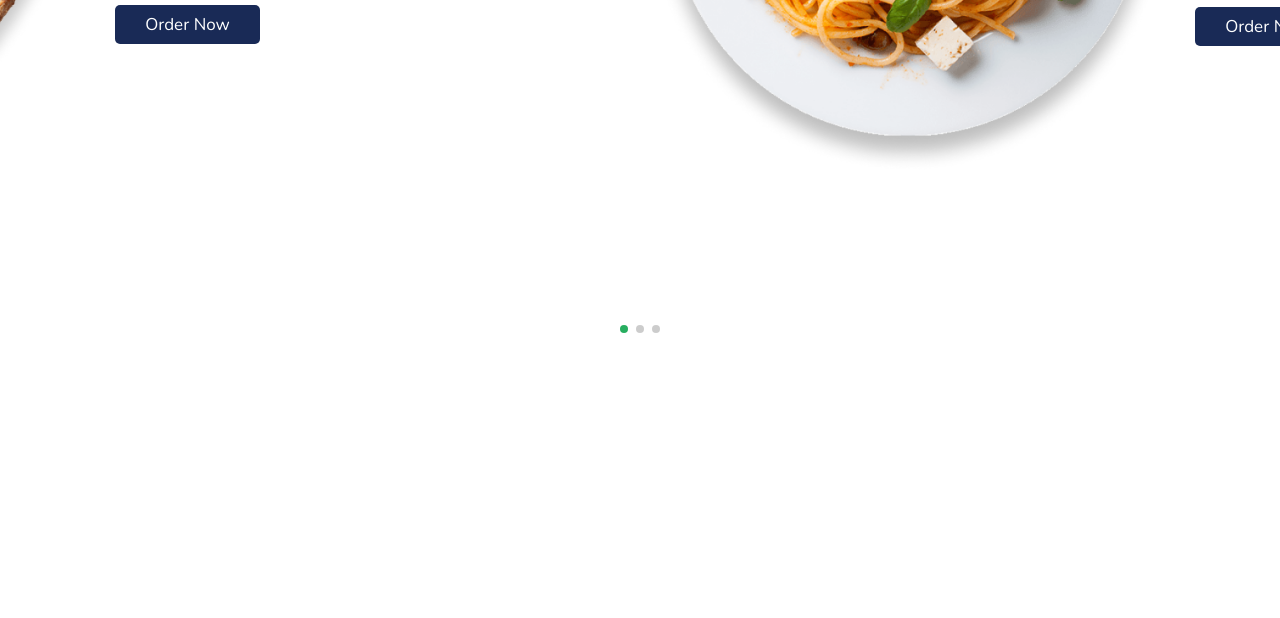
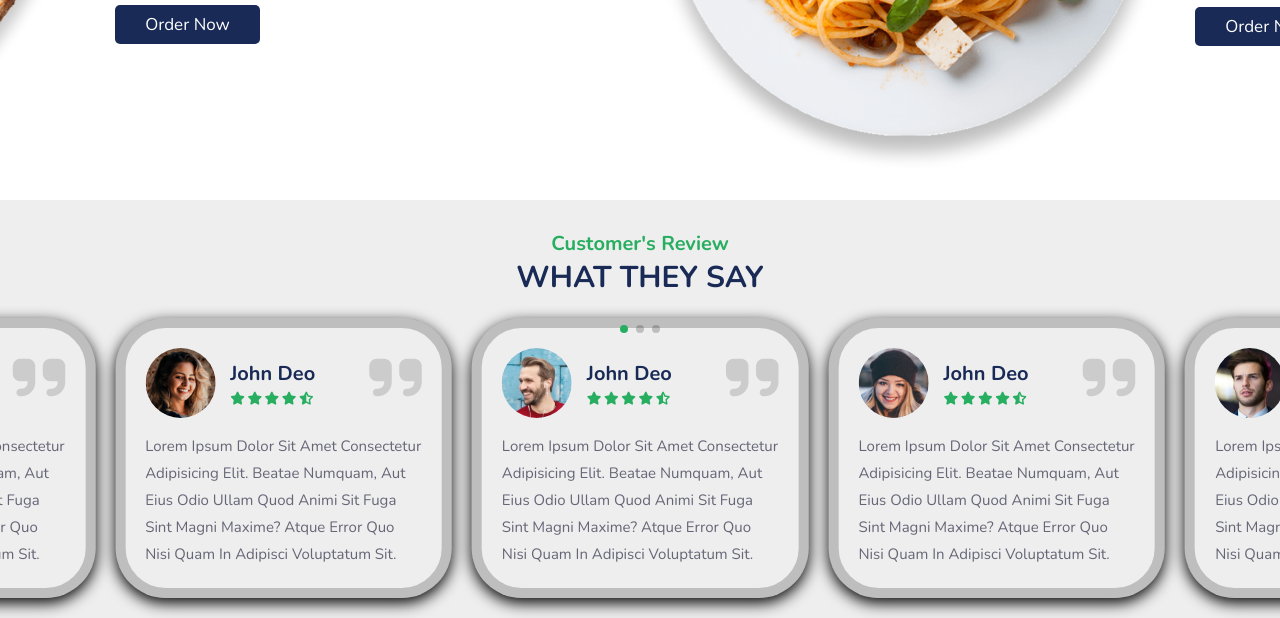
Before and after one commit to LandyYaoo/Food-WebSite, a plain HTML site: page index.html in a window 1280 px wide. Shown: the part 453-1071 px from the top of the page. Before the commit the page ends 800 px from the top, so only its background shows below. Drawn offline with nearby package versions, Linux system fonts and the light colour scheme.

Commit message:
review slider

```diff
--- a/css/style.css
+++ b/css/style.css
@@ -194,12 +194,72 @@ header .icons #menu-bars{
 
 
 
+.sub-heading{
+    text-align: center;
+    color:var(--green);
+    font-size: 2rem;
+    padding-top: 1rem;
+}
+
+.heading{
+    text-align: center;
+    color:var(--black);
+    font-size: 3rem;
+    padding-bottom: 2rem;
+    text-transform: uppercase;
+}
 
 
 
 
 
 
+
+
+
+
+
+
+.review .slide{
+    padding: 2rem;
+    box-shadow: var(--box-shadow);
+    border: 1rem solid rgba(0, 0, 0, .2);
+    border-radius: 5rem;
+    position: relative;
+}
+
+.review .slide .fa-quote-right{
+    position: absolute;
+    top: 2rem; right: 2rem;
+    font-size: 6rem;
+    color: #ccc;
+}
+.review .slide .user{
+    display: flex;
+    gap: 1.5rem;
+    align-items: center;
+    padding-bottom: 1.5rem;
+}
+.review .slide .user img{
+    height: 7rem;
+    width: 7rem;
+    border-radius: 50%;
+    object-fit: cover;
+}
+.review .slide .user h3{
+    color:var(--black);
+    font-size: 2rem;
+    padding-bottom: .5rem;
+}
+.review .slide .user i{
+    font-size: 1.3rem;
+    color: var(--green);
+}
+.review .slide p{
+    font-size: 1.5rem;
+    line-height: 1.8;
+    color: var(--light-color);
+}
 
 
 
--- a/index.html
+++ b/index.html
@@ -113,6 +113,107 @@
 
     <!-- home section ends  -->
 
+    <!-- review section starts  -->
+
+<section class="review" id="review">
+
+    <h3 class="sub-heading">Customer's review</h3>
+    <h1 class="heading">what they say</h1>
+
+
+    <div class="swiper-container review-slider">
+
+        <div class="swiper-wrapper wrapper">
+
+            <div class="swiper-slide slide">
+                <i class="fas fa-quote-right"></i>
+                <div class="user">
+                    <img src="images/pic-1.png" alt="">
+                    <div class="user-info">
+                        <h3>John deo</h3>
+                        <div class="stars">
+                            <i class="fas fa-star"></i>
+                            <i class="fas fa-star"></i>
+                            <i class="fas fa-star"></i>
+                            <i class="fas fa-star"></i>
+                            <i class="fas fa-star-half-alt"></i>
+                        </div>
+                    </div>
+                </div>
+                <p>Lorem ipsum dolor sit amet consectetur adipisicing elit. Beatae numquam, aut eius odio ullam
+                    quod animi sit fuga sint magni maxime? Atque error quo nisi quam in adipisci voluptatum sit.</p>
+            </div>
+
+            <div class="swiper-slide slide">
+                <i class="fas fa-quote-right"></i>
+                <div class="user">
+                    <img src="images/pic-2.png" alt="">
+                    <div class="user-info">
+                        <h3>John deo</h3>
+                        <div class="stars">
+                            <i class="fas fa-star"></i>
+                            <i class="fas fa-star"></i>
+                            <i class="fas fa-star"></i>
+                            <i class="fas fa-star"></i>
+                            <i class="fas fa-star-half-alt"></i>
+                        </div>
+                    </div>
+                </div>
+                <p>Lorem ipsum dolor sit amet consectetur adipisicing elit. Beatae numquam, aut eius odio ullam
+                    quod animi sit fuga sint magni maxime? Atque error quo nisi quam in adipisci voluptatum sit.</p>
+            </div>
+
+            <div class="swiper-slide slide">
+                <i class="fas fa-quote-right"></i>
+                <div class="user">
+                    <img src="images/pic-3.png" alt="">
+                    <div class="user-info">
+                        <h3>John deo</h3>
+                        <div class="stars">
+                            <i class="fas fa-star"></i>
+                            <i class="fas fa-star"></i>
+                            <i class="fas fa-star"></i>
+                            <i class="fas fa-star"></i>
+                            <i class="fas fa-star-half-alt"></i>
+                        </div>
+                    </div>
+                </div>
+                <p>Lorem ipsum dolor sit amet consectetur adipisicing elit. Beatae numquam, aut eius odio ullam
+                    quod animi sit fuga sint magni maxime? Atque error quo nisi quam in adipisci voluptatum sit.</p>
+            </div>
+
+            <div class="swiper-slide slide">
+                <i class="fas fa-quote-right"></i>
+                <div class="user">
+                    <img src="images/pic-4.png" alt="">
+                    <div class="user-info">
+                        <h3>John deo</h3>
+                        <div class="stars">
+                            <i class="fas fa-star"></i>
+                            <i class="fas fa-star"></i>
+                            <i class="fas fa-star"></i>
+                            <i class="fas fa-star"></i>
+                            <i class="fas fa-star-half-alt"></i>
+                        </div>
+                    </div>
+                </div>
+                <p>Lorem ipsum dolor sit amet consectetur adipisicing elit. Beatae numquam, aut eius odio ullam
+                    quod animi sit fuga sint magni maxime? Atque error quo nisi quam in adipisci voluptatum sit.</p>
+            </div>
+
+        </div>
+        <div class="swiper-button-next"></div>
+        <div class="swiper-button-prev"></div>
+
+    </div>
+
+
+</section>
+
+
+
+
+    <!-- review section ends  -->
 
 
 
--- a/js/script.js
+++ b/js/script.js
@@ -30,3 +30,31 @@ var swiper = new Swiper(".home-slider", {
     },
     loop: true,
 });
+
+var swiper = new Swiper(".review-slider", {
+    spaceBetween: 20,
+    centeredSlides: true,
+    autoplay: {
+      delay: 7500,
+      disableOnInteraction: false,
+    },
+    navigation: {
+        nextEl: ".swiper-button-next",
+        prevEl: ".swiper-button-prev",
+    },
+    loop: true,
+    breakpoints: {
+        0: {
+            slidesPerView: 1,
+        },
+        640: {
+            slidesPerView: 2,
+        },
+        768: {
+            slidesPerView: 2,
+        },
+        1024: {
+            slidesPerView: 3,
+        },
+    }
+});
```
